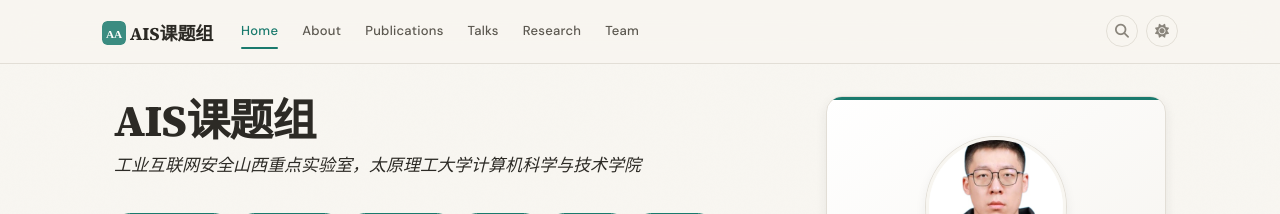
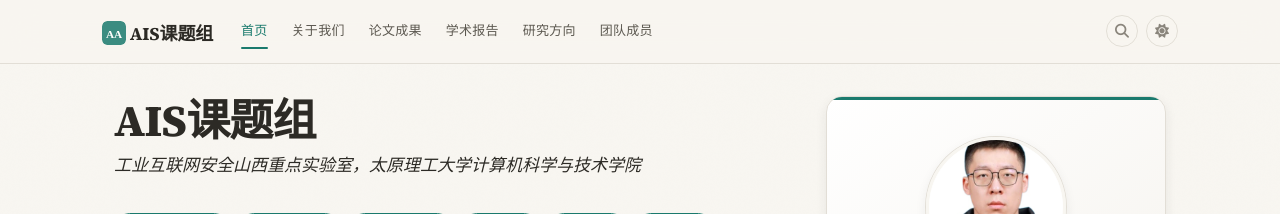
Before and after one commit to SKLIIS-AIS/lab_website, a Jekyll site: the page built from _pages/home.md, in a window 1280 px wide. Shown: the top 214 px of the page. Built offline with Jekyll 4.4.1, drawn with Linux system fonts in a browser that asks for light colours; a style sheet for code colours, icons or effects is not loaded.

Commit message:
Update header.html

```diff
--- a/_includes/header.html
+++ b/_includes/header.html
@@ -4,27 +4,50 @@
       <img src="{{ site.url }}{{ site.baseurl }}/favicon.svg" width="24" height="24" class="d-inline-block align-text-top" alt="" style="border-radius: 5px;">
       {{ site.name | escape }}
     </a>
-    <button class="navbar-toggler" type="button" data-bs-toggle="collapse" data-bs-target="#navbarNav" aria-controls="navbarNav" aria-expanded="false" aria-label="Toggle navigation">
+
+    <button class="navbar-toggler" type="button" data-bs-toggle="collapse" data-bs-target="#navbarNav" aria-controls="navbarNav" aria-expanded="false" aria-label="切换导航">
       <span class="navbar-toggler-icon"></span>
     </button>
 
     <div class="collapse navbar-collapse" id="navbarNav">
       <ul class="navbar-nav me-auto">
         <li class="nav-item">
-          <a class="nav-link{% if page.url == '/' %} active{% endif %}" href="{{ site.url }}{{ site.baseurl }}/">Home</a>
+          <a class="nav-link{% if page.url == '/' %} active{% endif %}" href="{{ site.url }}{{ site.baseurl }}/">首页</a>
         </li>
+
         {% for nav in site.nav_pages %}
+        {% assign nav_title = nav.name %}
+        {% if nav.name == "about" %}
+          {% assign nav_title = "关于我们" %}
+        {% elsif nav.name == "publications" %}
+          {% assign nav_title = "论文成果" %}
+        {% elsif nav.name == "talks" %}
+          {% assign nav_title = "学术报告" %}
+        {% elsif nav.name == "research" %}
+          {% assign nav_title = "研究方向" %}
+        {% elsif nav.name == "team" %}
+          {% assign nav_title = "团队成员" %}
+        {% elsif nav.name == "teaching" %}
+          {% assign nav_title = "教学" %}
+        {% elsif nav.name == "software" %}
+          {% assign nav_title = "软件资源" %}
+        {% elsif nav.name == "blogs" %}
+          {% assign nav_title = "博客文章" %}
+        {% endif %}
+
         <li class="nav-item">
-          <a class="nav-link{% if page.url contains nav.name %} active{% endif %}" href="{{ site.url }}{{ site.baseurl }}/{{ nav.name }}">{{ nav.name | capitalize }}</a>
+          <a class="nav-link{% if page.url contains nav.name %} active{% endif %}" href="{{ site.url }}{{ site.baseurl }}/{{ nav.name }}">{{ nav_title }}</a>
         </li>
         {% endfor %}
       </ul>
+
       <div class="d-flex align-items-center" style="gap: var(--space-2);">
-        <button class="search-toggle" id="searchToggle" aria-label="Search site">
+        <button class="search-toggle" id="searchToggle" aria-label="站内搜索">
           <i class="fa-solid fa-magnifying-glass"></i>
         </button>
+
         {% if site.dark_mode %}
-        <button class="dark-mode-toggle" id="darkModeToggle" aria-label="Toggle dark mode">
+        <button class="dark-mode-toggle" id="darkModeToggle" aria-label="切换深色模式">
           <i class="fa-solid fa-sun" id="themeIcon"></i>
         </button>
         {% endif %}
@@ -38,7 +61,7 @@
 <div class="search-modal">
 <div class="search-input-wrapper">
 <i class="fa-solid fa-magnifying-glass search-input-icon"></i>
-<input type="text" class="search-input" id="searchInput" placeholder="Search pages..." autocomplete="off">
+<input type="text" class="search-input" id="searchInput" placeholder="搜索页面..." autocomplete="off">
 <kbd class="search-kbd">ESC</kbd>
 </div>
 <div class="search-results" id="searchResults"></div>
```
